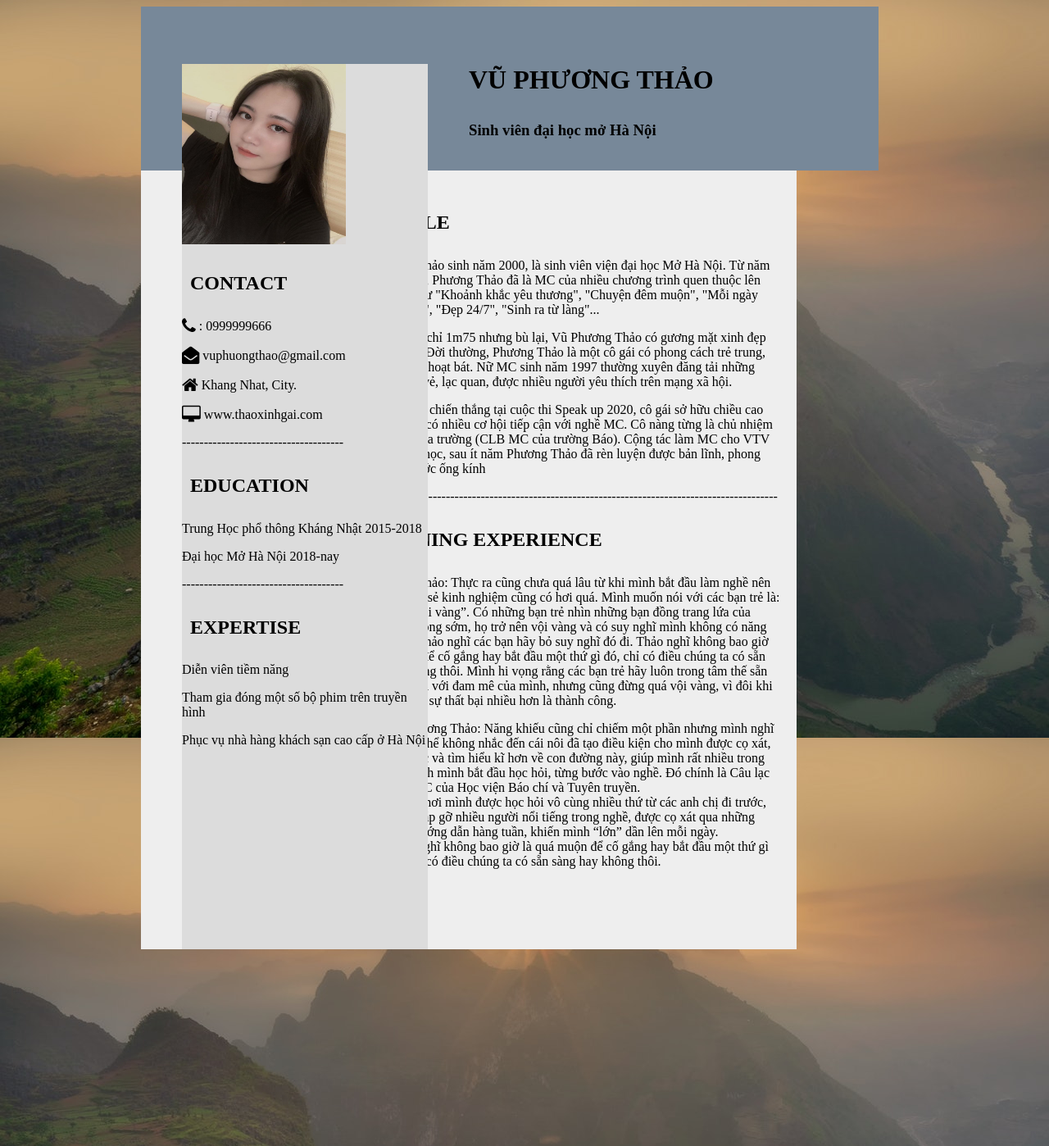
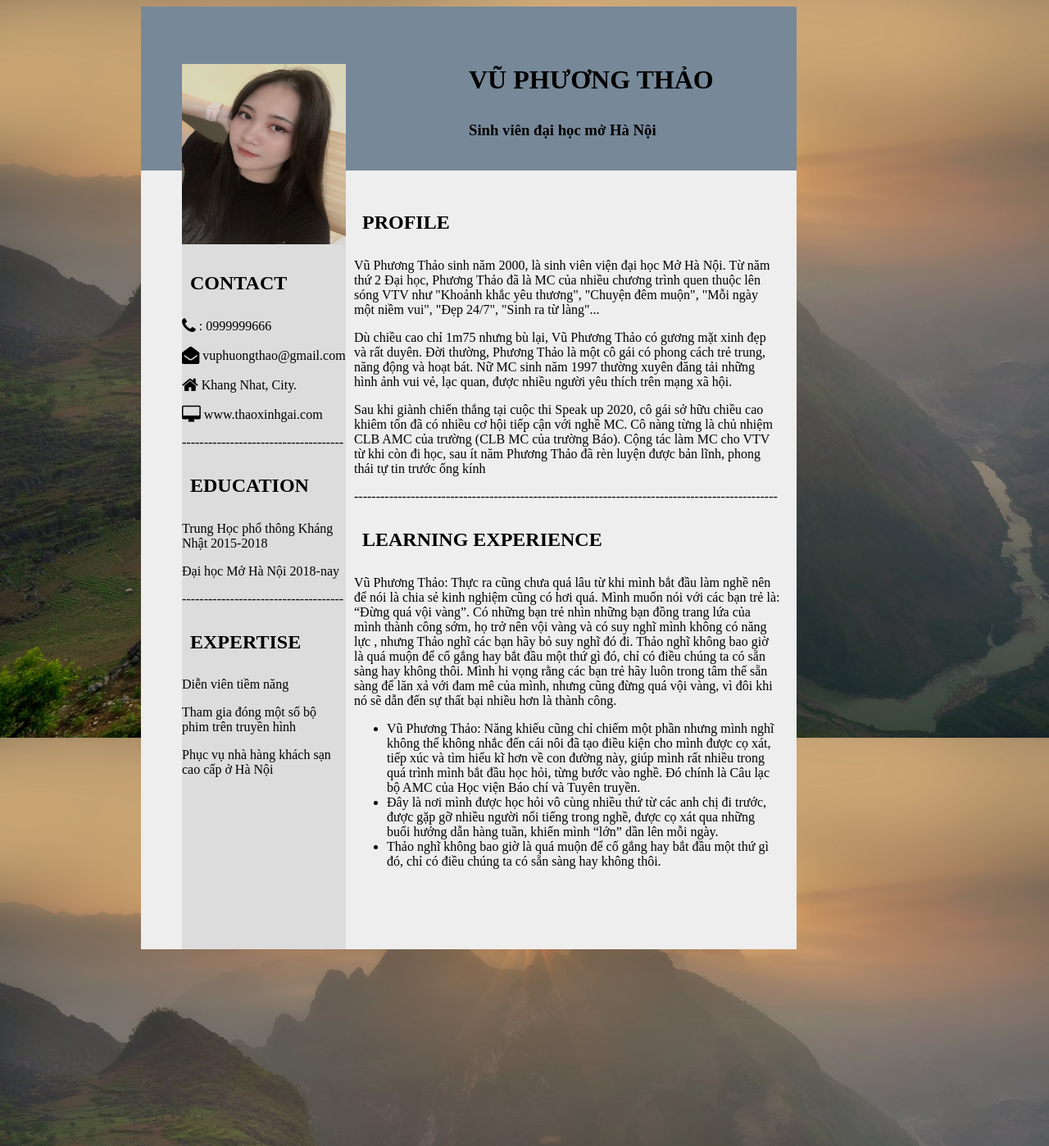
Before and after one commit to haduynhat/t2005e-wed, a PHP site: the page made by lab3 ve nha.html in a window 1280 px wide. Shown: the top 1398 px of the page at 82% size. Run offline with PHP 8.4, Linux system fonts and the light colour scheme; some libraries are stand-ins or nearby versions.

Commit message:
thunghiem

```diff
--- a/css/lab3venha.css
+++ b/css/lab3venha.css
@@ -17,13 +17,13 @@ h3{
     margin-right: 100px;
 }
 #khoi1{
-    width: 900px;
+    width: 800px;
     height: 200px;
     background-color: lightslategray;
     float: left;
 }
 #khoi3{
-    width: 300px;
+    width: 200px;
     height:1080px;
     background-color: gainsboro;
     float: left;
```
Also changed, not shown: advjsbdj.html (added, +10 -0 lines).
